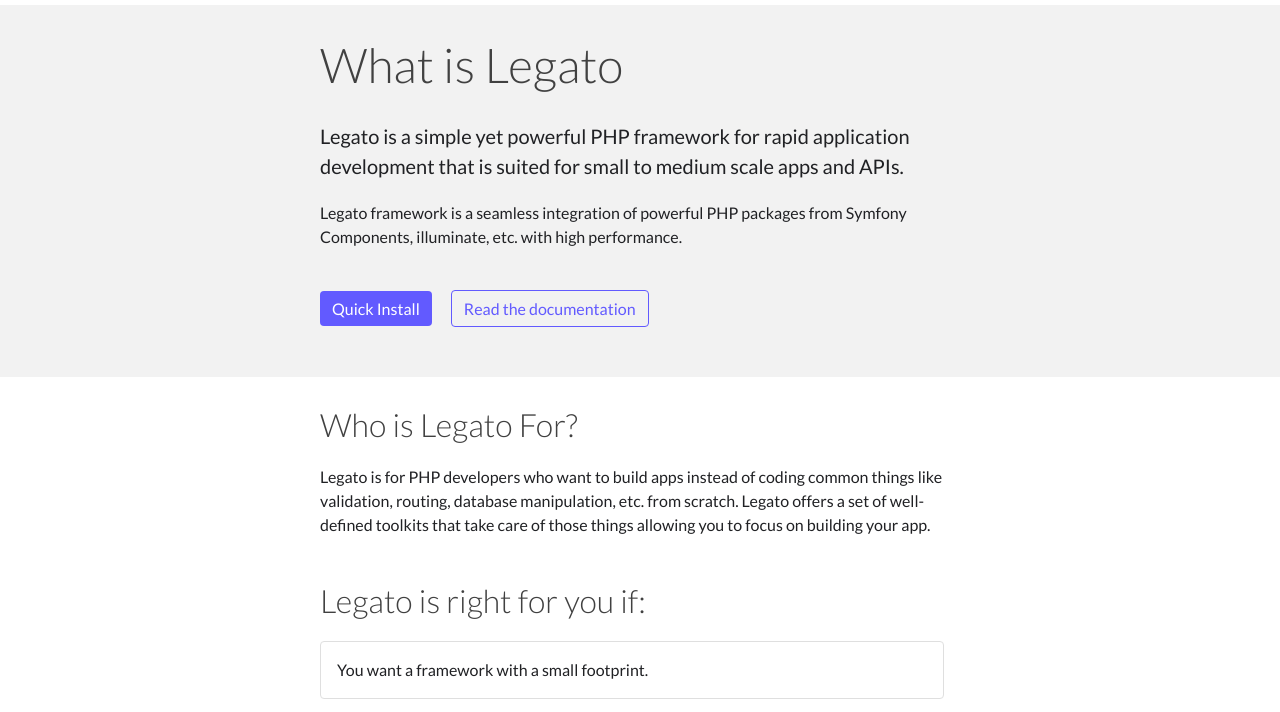
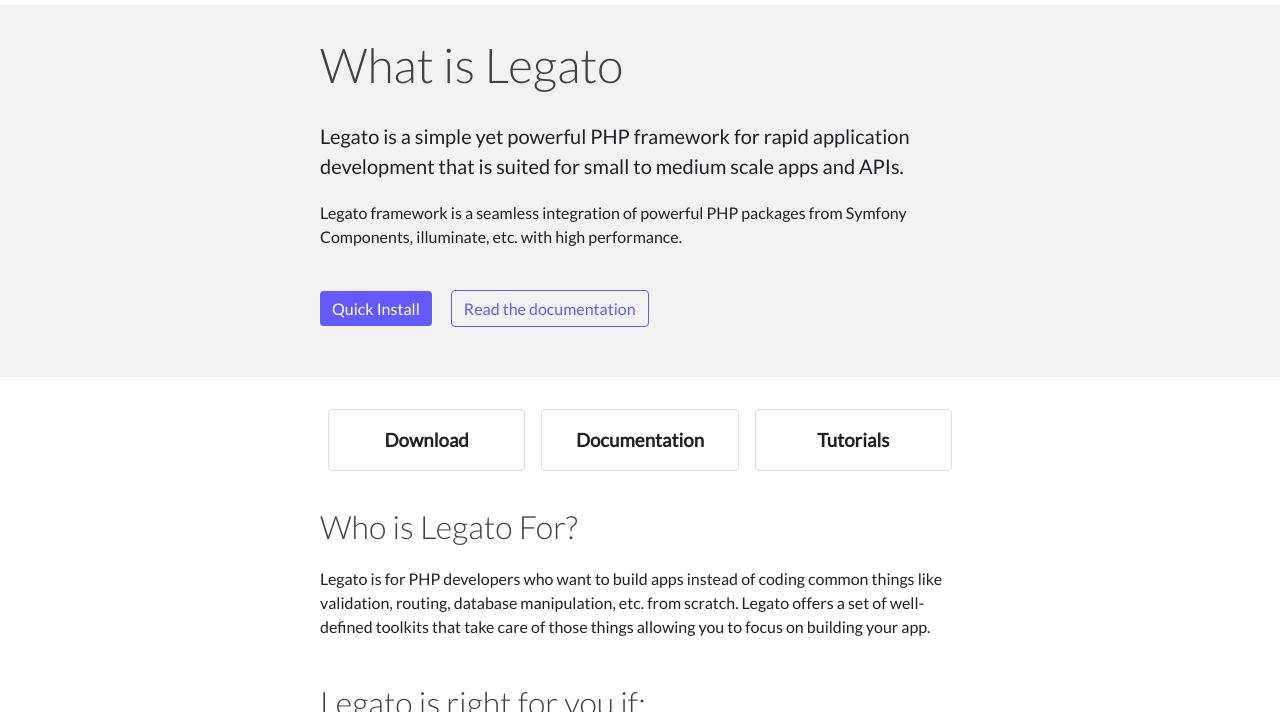
Before and after one commit to terdia/legato-web, a website: page src/index.html in a window 1280 px wide. Shown: the part 67-779 px from the top of the page. Drawn offline with Linux system fonts and the light colour scheme.

Commit message:
Add 3 card action below hero section

```diff
--- a/src/css/style.css
+++ b/src/css/style.css
@@ -98,6 +98,11 @@
     align-items: center;
 }
 
+.flex-child {
+    flex-grow: 1;
+    width: 33%;
+}
+
 /* Others */
 .features {
     list-style: none;
@@ -179,3 +184,22 @@
 .m-r-8 {
     margin-right: 8px;
 }
+
+.card {
+    border-radius: 4px;
+    border: 1px solid #dddddd;
+    padding: 16px;
+    margin: 8px;
+}
+
+.card__title {
+    margin: 0;
+}
+
+.page-action {
+    margin-top: 24px;
+}
+
+.text-center {
+    text-align: center;
+}
--- a/src/index.html
+++ b/src/index.html
@@ -54,6 +54,19 @@
     </section>
 
     <div class="container">
+
+        <div class="page-action flex">
+            <div class="card flex-child text-center">
+                <h3 class="card__title">Download</h3>
+            </div>
+            <div class="card flex-child text-center">
+                <h3 class="card__title">Documentation</h3>
+            </div>
+            <div class="card flex-child text-center">
+                <h3 class="card__title">Tutorials</h3>
+            </div>
+        </div>
+
         <div class="content-container">
             <section class="section">
                 <h2 class="section__title section__title--smaller">Who is Legato For?</h2>
```
